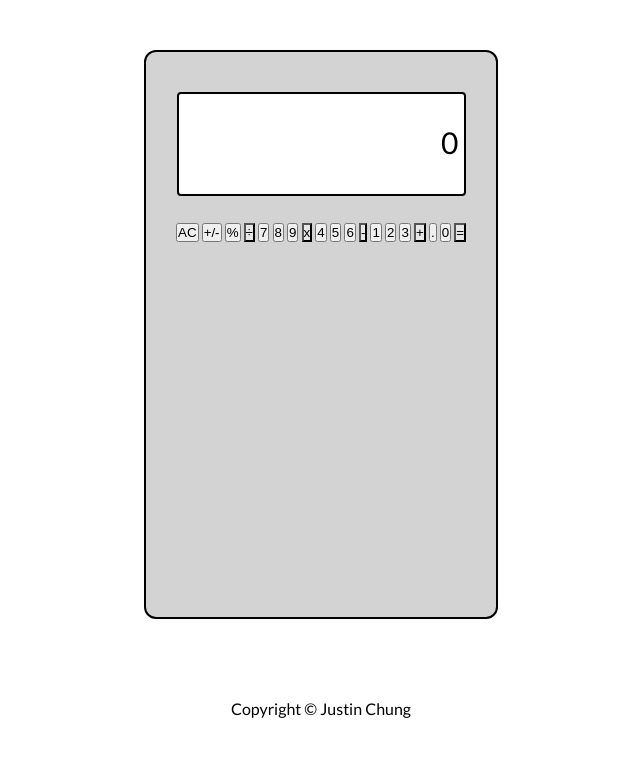
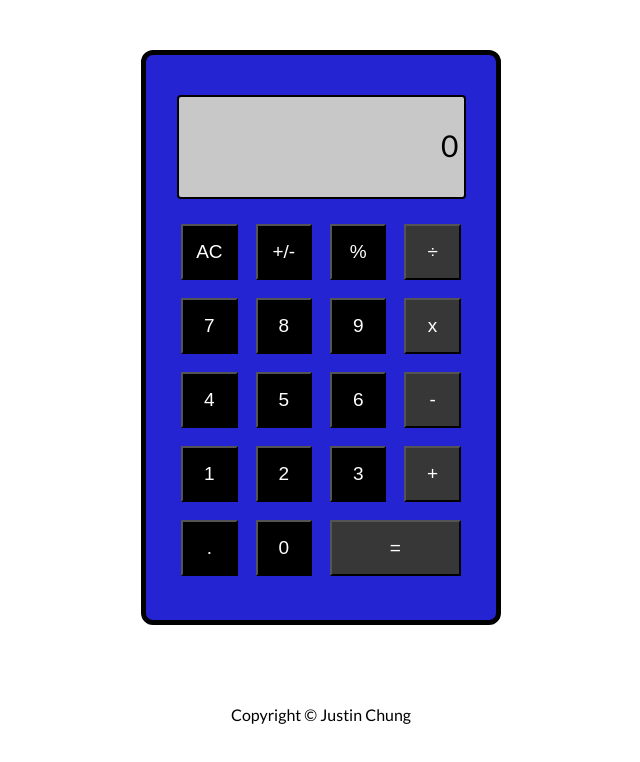
Before and after one commit to justinc0251/calculator, a plain HTML site: page index.html in a window 1280 px wide. Both pictures are taken after a click on the button "AC". Shown: the whole page, without its empty margins (319-959 px from the left). Drawn offline with Linux system fonts and the light colour scheme.

Commit message:
Change color palette

```diff
--- a/script.js
+++ b/script.js
@@ -236,16 +236,16 @@ function getOperator(operator) {
 function changeOperatorButtonColor(operator) {
   if (operator == "x") {
     resetButtonColors();
-    multiplyButton.style.backgroundColor = "lightgrey";
+    multiplyButton.style.backgroundColor = "rgb(100, 100, 100)";
   } else if (operator == "+") {
     resetButtonColors();
-    addButton.style.backgroundColor = "lightgrey";
+    addButton.style.backgroundColor = "rgb(100, 100, 100)";
   } else if (operator == "-") {
     resetButtonColors();
-    subtractButton.style.backgroundColor = "lightgrey";
+    subtractButton.style.backgroundColor = "rgb(100, 100, 100)";
   } else if (operator == "÷") {
     resetButtonColors();
-    divideButton.style.backgroundColor = "lightgrey";
+    divideButton.style.backgroundColor = "rgb(100, 100, 100)";
   } else {
     return;
   }
@@ -253,10 +253,10 @@ function changeOperatorButtonColor(operator) {
 
 // Resets operator button colors
 function resetButtonColors() {
-  multiplyButton.style.backgroundColor = "rgb(231, 231, 231)";
-  addButton.style.backgroundColor = "rgb(231, 231, 231)";
-  subtractButton.style.backgroundColor = "rgb(231, 231, 231)";
-  divideButton.style.backgroundColor = "rgb(231, 231, 231)";
+  multiplyButton.style.backgroundColor = "rgb(55, 55, 55)";
+  addButton.style.backgroundColor = "rgb(55, 55, 55)";
+  subtractButton.style.backgroundColor = "rgb(55, 55, 55)";
+  divideButton.style.backgroundColor = "rgb(55, 55, 55)";
 }
 
 // Percent function
--- a/styles.css
+++ b/styles.css
@@ -19,11 +19,11 @@ body {
 }
 
 #calculator-container {
-  background-color: lightgray;
+  background-color: rgb(36, 36, 210);
   display: flex;
   flex-direction: column;
   align-items: center;
-  border: 2px solid black;
+  border: 5px solid black;
   border-radius: 12px;
   height: 550px;
   width: 350px;
@@ -32,7 +32,7 @@ body {
 }
 
 #display {
-  background-color: white;
+  background-color: rgb(200, 200, 200);
   margin: 25px 0;
   border: 2px solid black;
   border-radius: 4px;
@@ -60,16 +60,18 @@ body {
   margin-bottom: 5px;
 }
 
-#buttons {
+#buttons-container {
   display: grid;
   grid-template-columns: repeat(4, 1fr);
   gap: 18px;
   margin-bottom: 20px;
 }
 
-.btn {
+button {
   padding: 15px 13px;
   font-size: 19px;
+  background-color: black;
+  color: white;
 }
 
 .footer {
@@ -78,7 +80,7 @@ body {
 
 .operator,
 #equal {
-  background-color: rgb(231, 231, 231);
+  background-color: rgb(55, 55, 55);
 }
 
 #equal {
@@ -86,5 +88,5 @@ body {
 }
 
 .operator:focus {
-  background-color: lightgrey;
+  background-color: rgb(100, 100, 100);
 }
```
